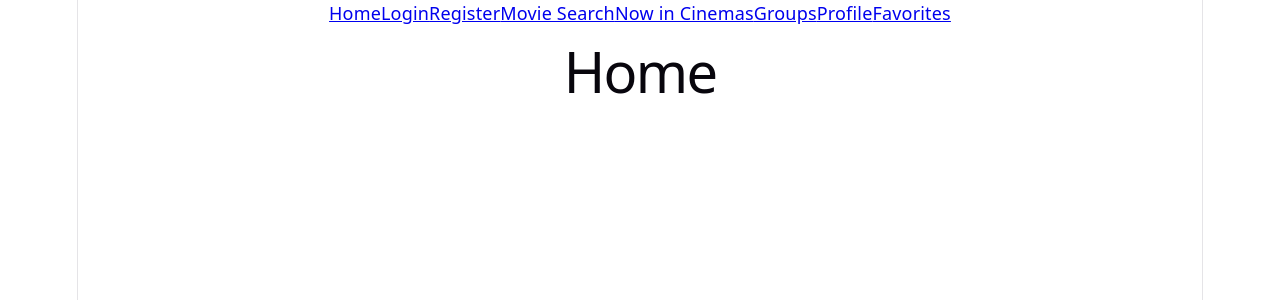
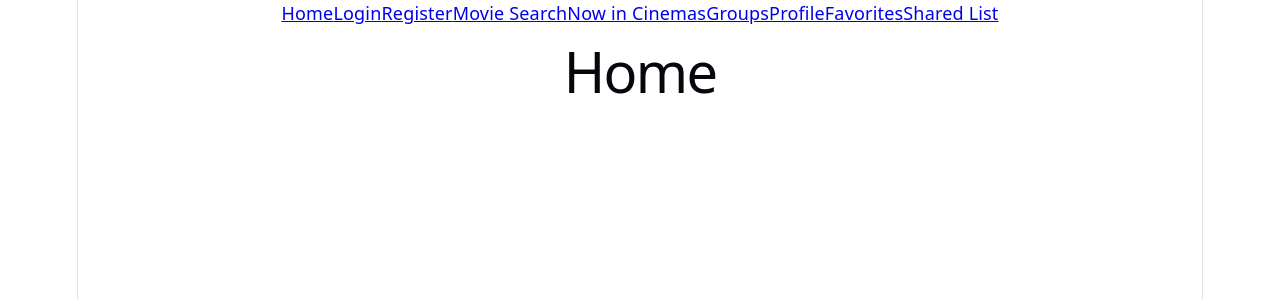
Before and after one commit to tommiLipponen/Elokuvaprojekti, a React app in the folder frontend/: page / in a window 1280 px wide. Shown: the top 300 px of the page. Built offline with nearby package versions, Linux system fonts and the light colour scheme; the HTML template or start-up script is replaced by a standard one.

Commit message:
Restore Navbar 'Shared List' link to /shared (no matching route yet)

```diff
--- a/frontend/src/components/Navbar.jsx
+++ b/frontend/src/components/Navbar.jsx
@@ -11,6 +11,7 @@ function Navbar() {
       <Link to="/groups">Groups</Link>
       <Link to="/profile">Profile</Link>
       <Link to="/favorites">Favorites</Link>
+      <Link to="/shared">Shared List</Link>
     </nav>
   );
 }
```
